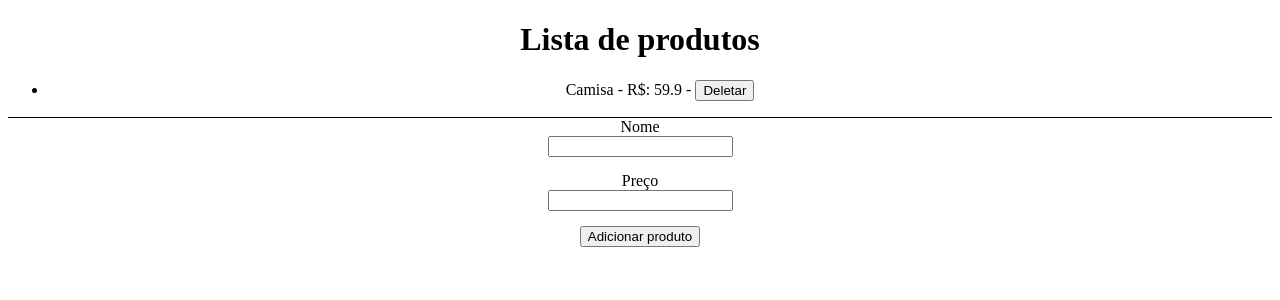
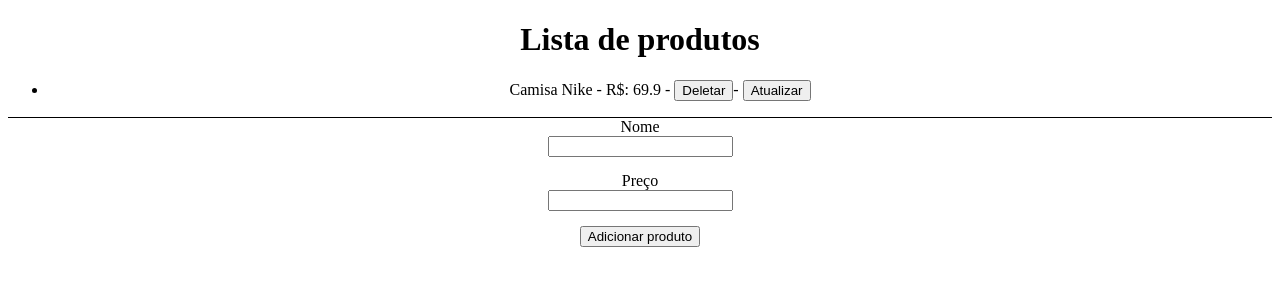
Before and after one commit to arthurresendes/Conhecimento-REACT, a React (Vite) app in the folder 7_REQUISICOES/httpreact/: page / in a window 1280 px wide. Shown: the top 300 px of the page. Built offline with nearby package versions, Linux system fonts and the light colour scheme; data requests are answered from the project's data file.

Commit message:
Fetch - Patch

```diff
--- a/7_REQUISICOES/httpreact/data/db.json
+++ b/7_REQUISICOES/httpreact/data/db.json
@@ -2,8 +2,8 @@
   "products": [
     {
       "id": "1",
-      "name": "Camisa",
-      "price": 59.9
+      "name": "Camisa Nike",
+      "price": "69.9"
     }
   ],
   "$schema": "./node_modules/json-server/schema.json"
--- a/7_REQUISICOES/httpreact/src/App.jsx
+++ b/7_REQUISICOES/httpreact/src/App.jsx
@@ -5,9 +5,14 @@ import './App.css'
 const url = "http://localhost:3000/products/"
 
 function App() {
+  const [id, setId] = useState("")
   const [name, setName] = useState("")
   const [price, setPrice] = useState("")
+  const [nameUpdate, setNameUpdate] = useState("")
+  const [priceUpdate, setPriceUpdate] = useState("")
+  const [update, setUpdate] = useState(false)
   const { data: items, httpConfig } = useFetch(url)
+
 
   const handleSubmit = async (e) => {
     e.preventDefault()
@@ -17,6 +22,17 @@ function App() {
 
     setName("")
     setPrice("")
+  }
+
+  const handleUpdate = async (e) => {
+    e.preventDefault()
+    const product = { id, name: nameUpdate, price: priceUpdate }
+
+    httpConfig(product, "PATCH")
+
+    setNameUpdate("")
+    setPriceUpdate("")
+    setUpdate(false)
   }
 
   const deleteItem = async (id) => {
@@ -30,6 +46,7 @@ function App() {
         {items && items.map((item) => (
           <li key={item.id}>
             {item.name} - R$: {item.price} - <button onClick={() => deleteItem(item.id)}>Deletar</button>
+            - <button onClick={() => { setUpdate(true), setNameUpdate(item.name), setPriceUpdate(item.price), setId(item.id) }}>Atualizar</button>
           </li>
         ))}
       </ul>
@@ -47,6 +64,21 @@ function App() {
           <input type="submit" value="Adicionar produto" />
         </form>
       </div>
+
+      {update &&
+        <div className="add-product">
+          <form onSubmit={handleUpdate}>
+            <label>
+              Nome
+              <input type="text" value={nameUpdate} onChange={(e) => setNameUpdate(e.target.value)} />
+            </label>
+            <label>
+              Preço
+              <input type="number" value={priceUpdate} onChange={(e) => setPriceUpdate(e.target.value)} />
+            </label>
+            <input type="submit" value="Atualizar produto" />
+          </form>
+        </div>}
     </>
   )
 }
--- a/7_REQUISICOES/httpreact/src/hooks/useFetch.jsx
+++ b/7_REQUISICOES/httpreact/src/hooks/useFetch.jsx
@@ -6,6 +6,7 @@ export const useFetch = (url) => {
     const [method, setMethod] = useState(null)
     const [callFetch, setCallFetch] = useState(false)
     const [deleteId, setDeleteId] = useState("")
+    const [updateId, setUpdateId] = useState("")
 
     const httpConfig = (dataOrId, methodType) => {
         if (methodType === "POST") {
@@ -22,6 +23,15 @@ export const useFetch = (url) => {
             })
             setMethod(methodType)
             setDeleteId(dataOrId)
+        } else if (methodType === "PATCH") {
+            const { id, ...bodyData } = dataOrId;
+            setConfig({
+                method: methodType,
+                headers: { "Content-type": "application/json" },
+                body: JSON.stringify(bodyData)
+            })
+            setMethod(methodType)
+            setUpdateId(id)
         }
     }
 
@@ -46,10 +56,15 @@ export const useFetch = (url) => {
                 const res = await fetch(deleteUrl, config)
                 const json = await res.json()
                 setCallFetch(json)
+            } else if (method === "PATCH" && config) {
+                const updateUrl = `${url}${updateId}`
+                const res = await fetch(updateUrl, config)
+                const json = await res.json()
+                setCallFetch(json)
             }
         }
         httpRequest()
-    }, [config, method, url, deleteId])
+    }, [config, method, url, deleteId, updateId])
 
     return { data, httpConfig }
 }
```
